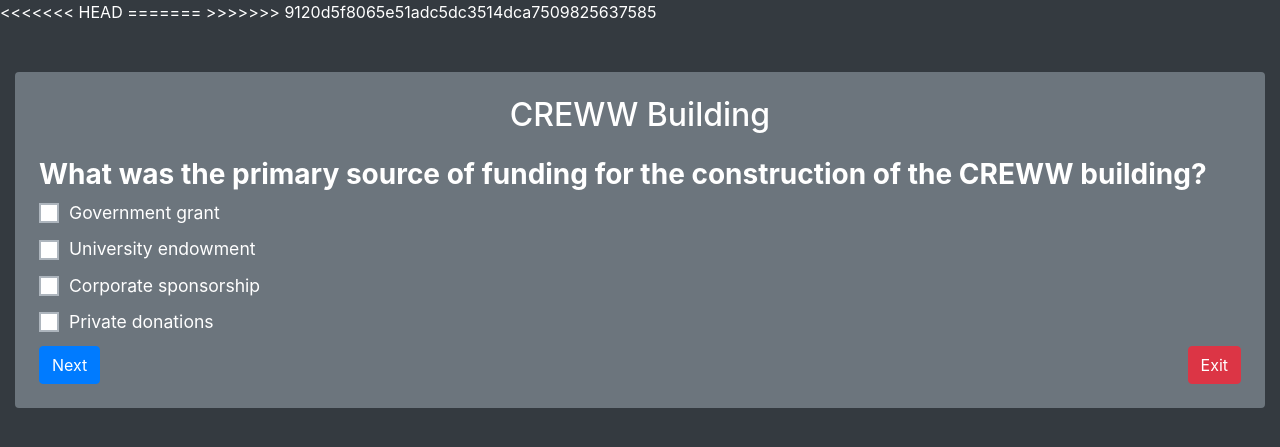
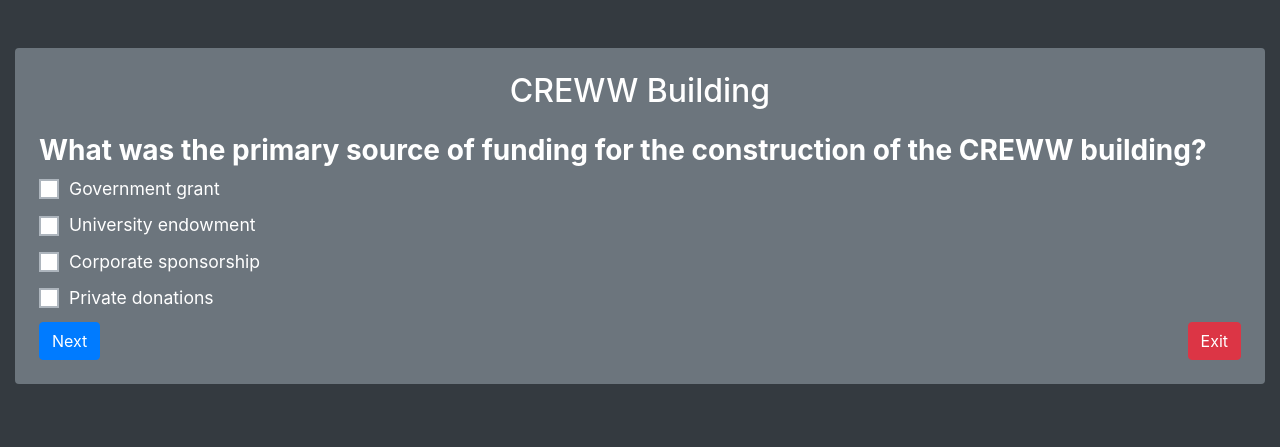
Before and after one commit to EdSmith8563/ecoScan, a Django app: page /camera/quiz1/ in a window 1280 px wide. Shown: the top 447 px of the page. Run offline with Django 4.2, Linux system fonts and the light colour scheme; a user stored in the database is signed in; data comes from the database, SQL or seed files in the repository; both versions use the stored data as it was after the commit; some libraries are stand-ins or nearby versions.

```diff
--- a/templates/quiz/quiz.html
+++ b/templates/quiz/quiz.html
@@ -6,16 +6,8 @@
     <meta name="viewport" content="width=device-width, initial-scale=1.0">
     <title>{{ quiz.title }}</title>
     <link rel="stylesheet" href="https://stackpath.bootstrapcdn.com/bootstrap/4.5.2/css/bootstrap.min.css">
-<<<<<<< HEAD
-
-    <style>
-        .question { display: none; }
-        .visible { display: block !important; }
-    </style>
-=======
     <link rel="stylesheet" type="text/css" href="{% static 'quiz/styles/quizStyles.css' %}">
 
->>>>>>> 9120d5f8065e51adc5dc3514dca7509825637585
 </head>
 <body class="bg-dark text-white">
     <div class="container-fluid mt-5">
```
Also changed, not shown: db.sqlite3.
